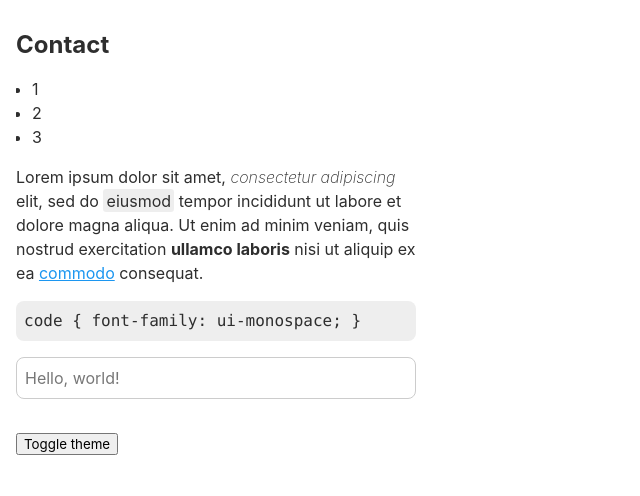
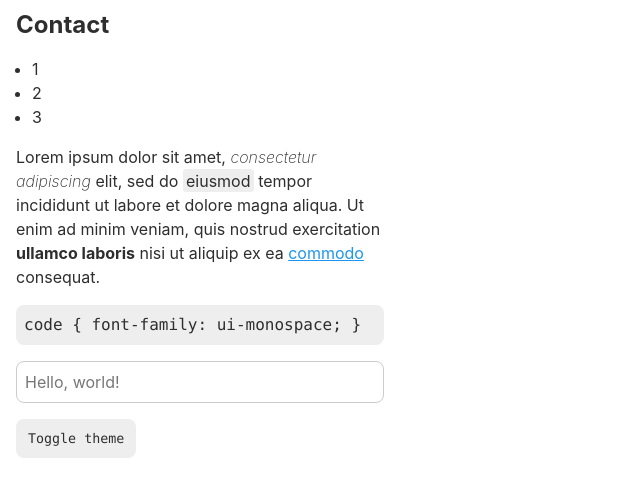
Before and after one commit to leegeunhyeok/ghlee, a website: page packages/css/index.html in a window 1280 px wide. Shown: the part 54-550 px from the top of the page, without its empty margins (0-640 px from the left). Drawn offline with Linux system fonts and the light colour scheme; a web font is replaced by a local one.

Commit message:
feat: add button and focus theme

```diff
--- a/packages/css/index.css
+++ b/packages/css/index.css
@@ -1,7 +1,9 @@
 @import url("https://cdn.jsdelivr.net/gh/orioncactus/pretendard@v1.3.7/dist/web/static/pretendard.css");
 
-* {
+*, :after, :before {
   font-family: Pretendard, -apple-system, BlinkMacSystemFont, system-ui, Roboto, "Helvetica Neue", "Segoe UI", "Apple SD Gothic Neo", "Noto Sans KR", "Malgun Gothic", "Apple Color Emoji", "Segoe UI Emoji", "Segoe UI Symbol", sans-serif;
+  box-sizing: border-box;
+  border: 0 solid #e5e7eb;
 }
 
 :root {
@@ -9,6 +11,7 @@
   --backgroundSecondary: #eee;
   --textPrimary: #2e2e2e;
   --textSecondary: #777;
+  --focus: #999;
   --blue: #1c96f0;
   --borderColor: #ccc;
 }
@@ -18,6 +21,7 @@ html[data-theme='dark'] {
   --backgroundSecondary: #333;
   --textPrimary: #eee;
   --textSecondary: #999;
+  --focus: #bbb;
   --blue: #3a8cea;
   --borderColor: #555;
 }
@@ -62,3 +66,22 @@ span {
 ul {
   padding-left: 1rem;
 }
+
+button {
+  color: var(--textPrimary);
+  padding: .75rem;
+  border: none;
+  border-radius: .5rem;
+  background-color: var(--backgroundSecondary);
+  font-family: ui-monospace, Consolas, monospace;
+  overflow: auto;
+  cursor: pointer;
+}
+
+:focus {
+  outline: none;
+  box-shadow: 0 0 0 2px var(--blue);
+}
+a:focus {
+  border-radius: .25rem;
+}
--- a/packages/css/index.html
+++ b/packages/css/index.html
@@ -15,7 +15,6 @@
       }
 
       section {
-        overflow: hidden;
         margin-bottom: 1rem;
       }
 
```
